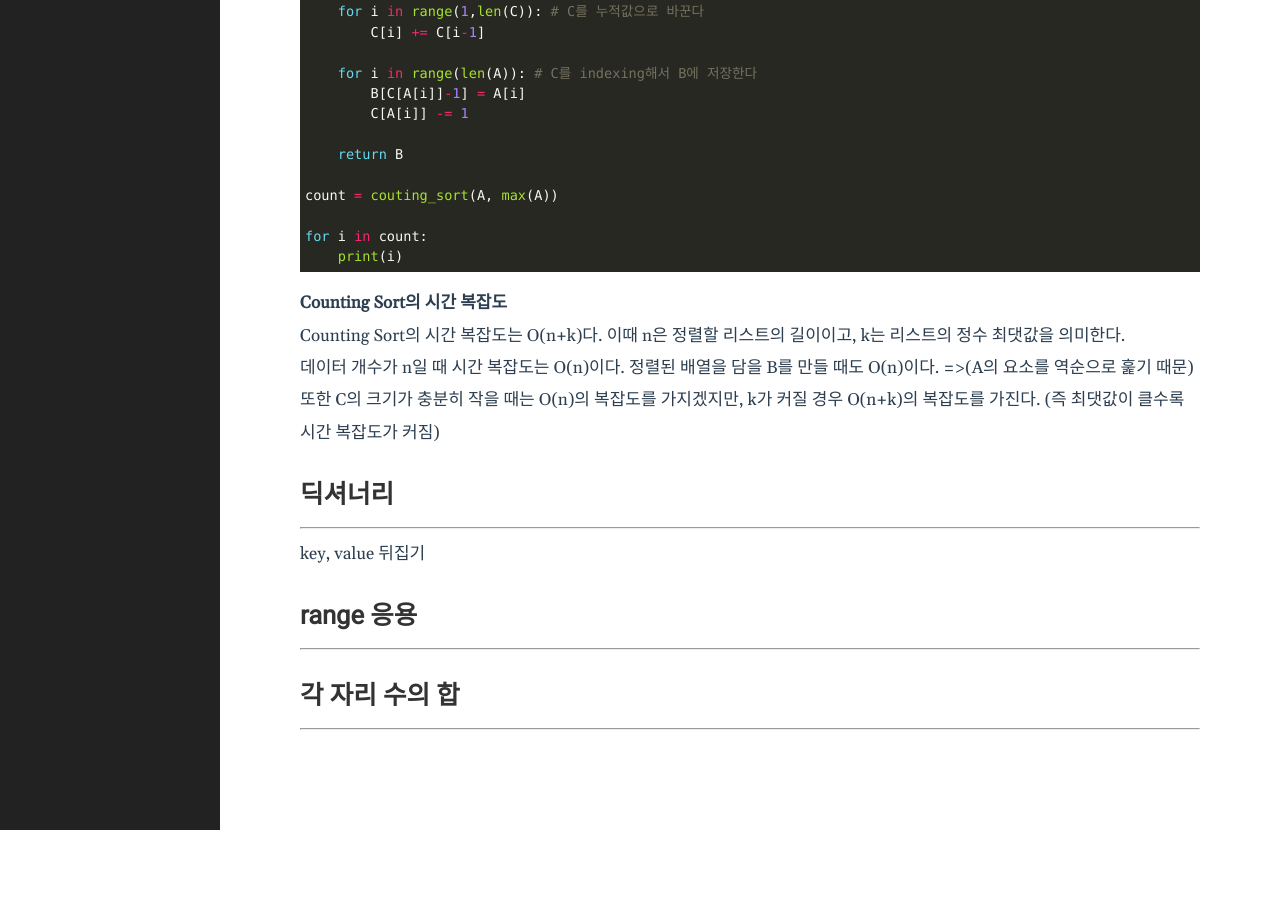
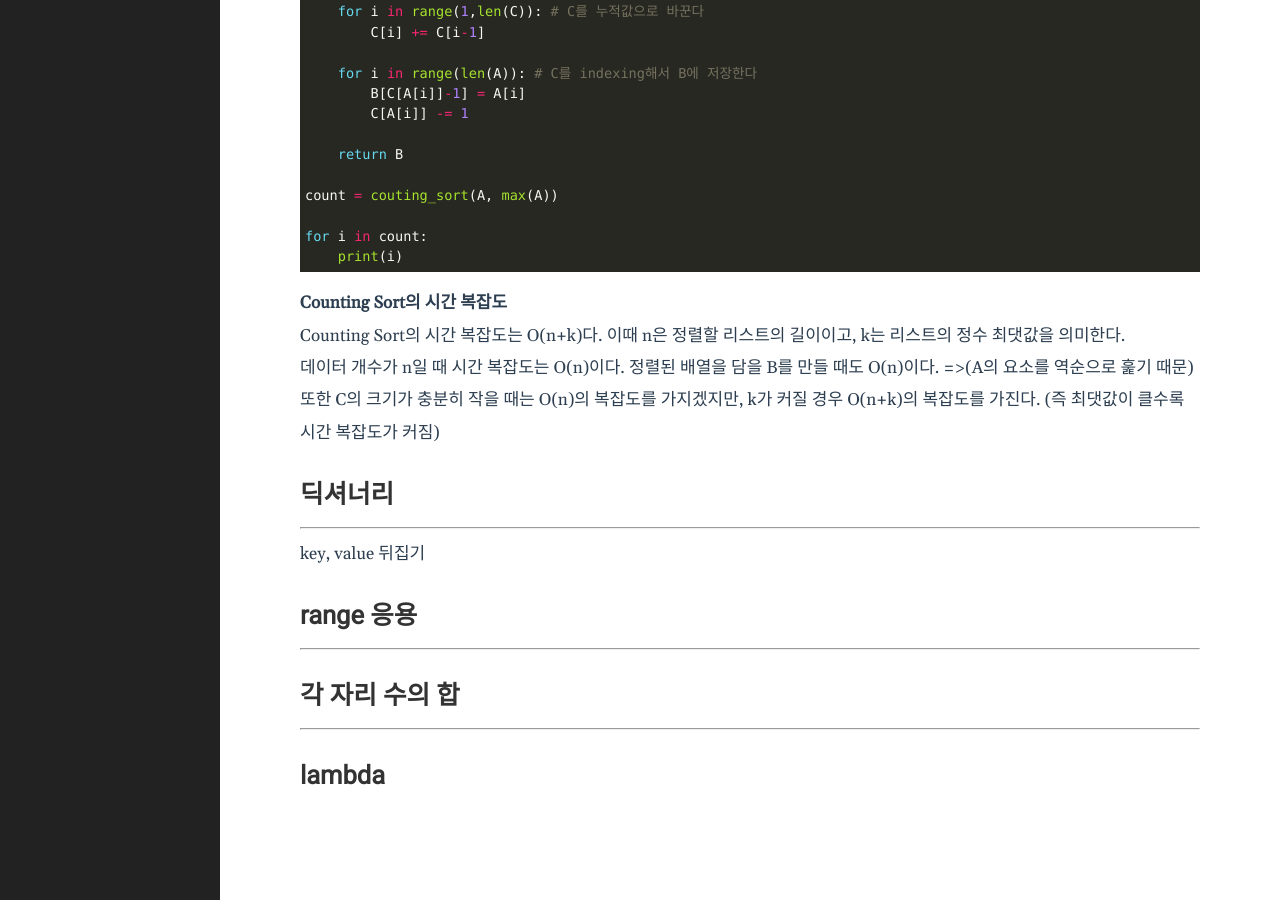
Before and after one commit to 1yoouoo/1yoouoo.gihub.io, a Jekyll site: the page built from _posts/ETC/2021-03-07-Algoritm_skill.md, in a window 1280 px wide and 900 px high, scrolled down 1825 px. Built offline with Jekyll 4.4.1, drawn with Linux system fonts in a browser that asks for light colours; before the commit the page ends 2655 px from its top, so only the background shows below that.

Commit message:
Update 2021-03-07-Algoritm_skill.md

```diff
--- a/_posts/ETC/2021-03-07-Algoritm_skill.md
+++ b/_posts/ETC/2021-03-07-Algoritm_skill.md
@@ -117,3 +117,5 @@ key, value 뒤집기
 --------------------
 ## 각 자리 수의 합
 --------------------
+
+## lambda
```
